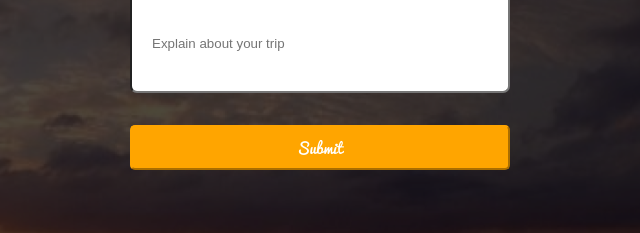
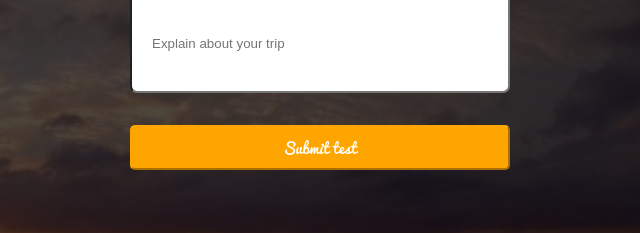
Before and after one commit to fiqihz/arkademy, a plain HTML site: page reservation.html in a window 1280 px wide. Shown: the part 345-578 px from the top of the page, 323-963 px from the left. Drawn offline with Linux system fonts and the light colour scheme.

Commit message:
tambah submit test

```diff
--- a/reservation.html
+++ b/reservation.html
@@ -43,7 +43,7 @@
 		</form>
 		</div>
 		<div class="submit">
-			<button class="btn outline">Submit</button>
+			<button class="btn outline">Submit test</button>
 		</div>
 	</div>
 </body>
```
